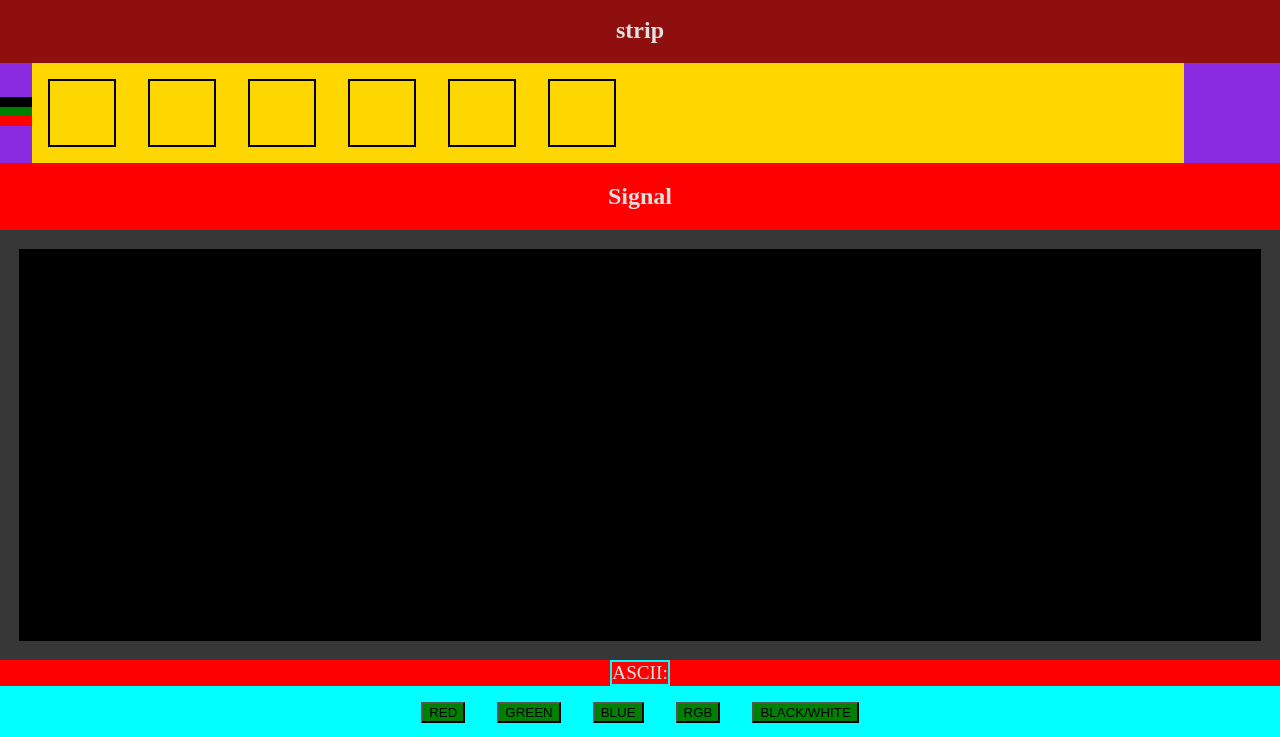
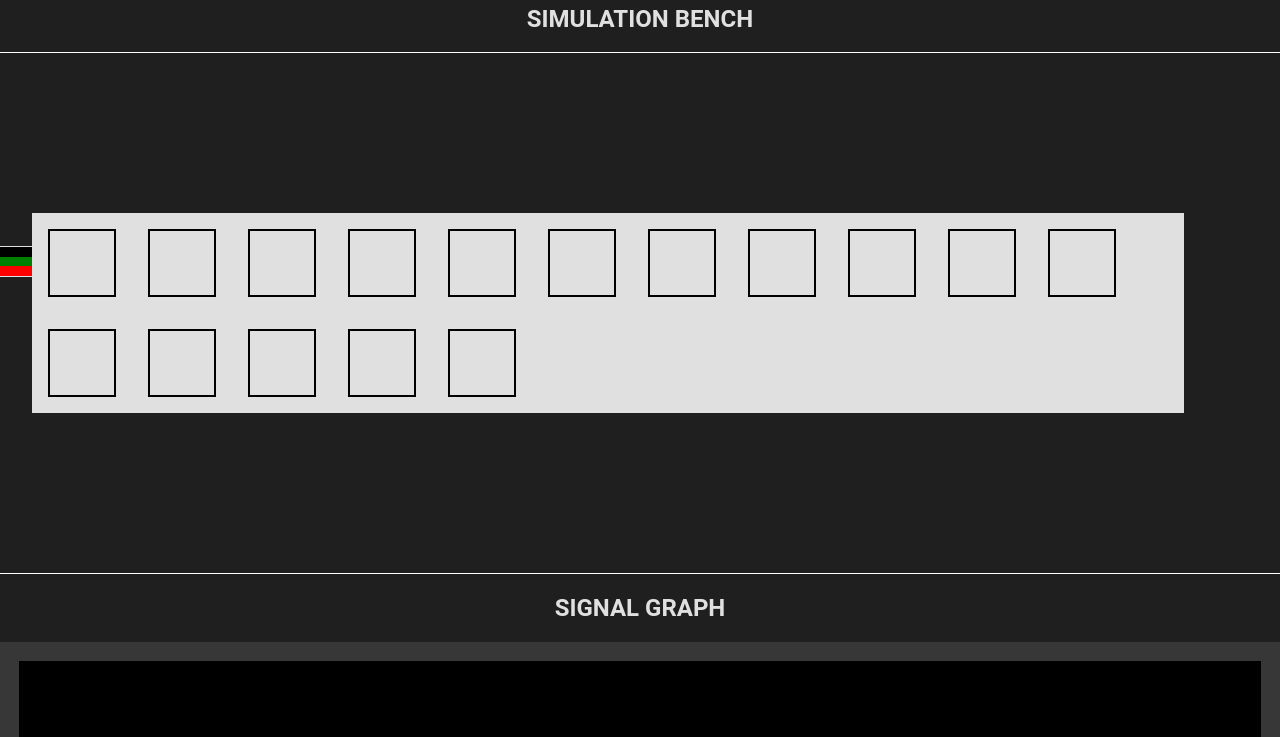
Before and after one commit to Stefan-011/WS2812B-Simulator, an Electron app: page mainWindow.html in a window 1280 px wide. Shown: the part 63-800 px from the top of the page. Drawn offline with Linux system fonts and the light colour scheme.

Commit message:
design improving no.1

```diff
--- a/mainWindow.html
+++ b/mainWindow.html
@@ -10,7 +10,7 @@
     <link rel="stylesheet" href="src/styles/style.css" />
     <title>WS2812B SIMULATOR</title>
   </head>
-  <body>
+  <body >
     <div class="title-bar" id="title-bar">
       <span class="logo-span">WS2812B SIMULATOR</span>
       <div class="control-btns">
@@ -22,11 +22,13 @@
    <div id="submenu-bar">
     <button id="">save as</button>
     <button id="">settings</button>
+    <button id="dark-mode-btn">dark_mode</button>
   </div>
    <div id="app-bar">
     <div id="content">
-      <h2>strip</h1>
+
       <div id="simulator-table">
+        <h2>SIMULATION BENCH</h1>
       <div id="component-area">
         <div id="cable-area">
           <div id="cable-b" class="cable"></div>
@@ -34,26 +36,10 @@
           <div id="cable-r" class="cable"></div>
         </div>
         <div id="led-strip">
-          <!-- <div class="chip"id="1"></div>
-            <div class="chip"id="1"></div>
-            <div class="chip"id="1"></div>
-            <div class="chip"id="1"></div>
-            <div class="chip"id="1"></div>
-            <div class="chip"id="1"></div>
-            <div class="chip"id="1"></div>
-            <div class="chip"id="1"></div>
-            <div class="chip"id="1"></div>
-            <div class="chip"id="1"></div>
-            <div class="chip"id="1"></div>
-            <div class="chip"id="1"></div>
-            <div class="chip"id="1"></div>
-            <div class="chip"id="1"></div>
-            <div class="chip"id="1"></div>
-            <div class="chip"id="1"></div> -->
           </div>
       </div>
         <div id="data-area">
-          <h2>Signal</h2>
+          <h2>SIGNAL GRAPH</h2>
           <div id="led-signal">
             <div id="signal-display">
             <canvas id="binaryChartR"></canvas>
@@ -63,17 +49,17 @@
           </div>
           <div id="ascii-area">
             <span>ASCII:</span>
-          <span id="ascii-signal"></span>
+          <div id="ascii-signal"></div>
           </div>
         </div>
       </div>
     </div>
     <div id="sim-controls">
-      <button id="red-sim">RED</button>
-      <button id="green-sim">GREEN</button>
-      <button id="blue-sim">BLUE</button>
-      <button id="rgb-sim">RGB</button>
-      <button id="bw-sim">BLACK/WHITE</button>
+      <button id="red-sim"></button>
+      <button id="green-sim"></button>
+      <button id="blue-sim"></button>
+      <button id="rgb-sim"></button>
+      <button id="bw-sim"></button>
     </div>
    </div>
 
--- a/src/js/appFunctions.js
+++ b/src/js/appFunctions.js
@@ -3,12 +3,25 @@ import { linkedlist } from "./classes/linkedList.js";
 import { chip } from "./classes/chip.js";
 import { RGB } from "./classes/rgb.js";
 
-const NUM_OF_CHIPS = 6;
+const NUM_OF_CHIPS = 16;
 const SIMULATION_TIME = 1000;
+const RED_BUTTON = document.getElementById("red-sim");
+const GREEN_BUTTON = document.getElementById("green-sim");
+const BLUE_BUTTON = document.getElementById("blue-sim");
+const RGB_BUTTON = document.getElementById("rgb-sim");
+const BW_BUTTON = document.getElementById("bw-sim");
+const DARK_MODE_BUTTON = document.getElementById("dark-mode-btn");
 
 const strip = new linkedlist();
 
 function start_simulation(color, colorType) {
+  changeButtonState([
+    RED_BUTTON,
+    GREEN_BUTTON,
+    BLUE_BUTTON,
+    RGB_BUTTON,
+    BW_BUTTON,
+  ]);
   let color_bits = [];
   let curr_chip = strip.getHead();
   let iterator = 1;
@@ -17,7 +30,16 @@ function start_simulation(color, colorType) {
     switch (colorType.type) {
       case "RGB":
         let sender_intevalRGB = setInterval(() => {
-          if (NUM_OF_CHIPS <= iterator) clearInterval(sender_intevalRGB);
+          if (NUM_OF_CHIPS <= iterator) {
+            clearInterval(sender_intevalRGB);
+            changeButtonState([
+              RED_BUTTON,
+              GREEN_BUTTON,
+              BLUE_BUTTON,
+              RGB_BUTTON,
+              BW_BUTTON,
+            ]);
+          }
           let RGB_color = new RGB();
           RGB_color.setFullColor(
             getRandomInt(0, 255),
@@ -38,7 +60,16 @@ function start_simulation(color, colorType) {
         second_color.setFullColor(255, 255, 255);
         let second_color_bits = getColorBits(second_color);
         let sender_intevalBW = setInterval(() => {
-          if (NUM_OF_CHIPS <= iterator) clearInterval(sender_intevalBW);
+          if (NUM_OF_CHIPS <= iterator) {
+            clearInterval(sender_intevalBW);
+            changeButtonState([
+              RED_BUTTON,
+              GREEN_BUTTON,
+              BLUE_BUTTON,
+              RGB_BUTTON,
+              BW_BUTTON,
+            ]);
+          }
           if (iterator % 2 == 0)
             second_color_bits.forEach((bit) => {
               curr_chip.receive_bit(bit);
@@ -53,7 +84,16 @@ function start_simulation(color, colorType) {
         break;
       case "non-RGB":
         let sender_intevalNoN = setInterval(() => {
-          if (NUM_OF_CHIPS <= iterator) clearInterval(sender_intevalNoN);
+          if (NUM_OF_CHIPS <= iterator) {
+            clearInterval(sender_intevalNoN);
+            changeButtonState([
+              RED_BUTTON,
+              GREEN_BUTTON,
+              BLUE_BUTTON,
+              RGB_BUTTON,
+              BW_BUTTON,
+            ]);
+          }
           color_bits.forEach((bit) => {
             //console.log(bit);
             curr_chip.receive_bit(bit);
@@ -87,12 +127,14 @@ async function clearDiodes() {
   });
 }
 
+function changeButtonState(buttons) {
+  buttons.forEach((button) => {
+    if (button.disabled) button.disabled = false;
+    else button.disabled = true;
+  });
+}
+
 window.onload = () => {
-  const RED_BUTTON = document.getElementById("red-sim");
-  const GREEN_BUTTON = document.getElementById("green-sim");
-  const BLUE_BUTTON = document.getElementById("blue-sim");
-  const RGB_BUTTON = document.getElementById("rgb-sim");
-  const BW_BUTTON = document.getElementById("bw-sim");
   let COLOR = new RGB();
   const colorType = { type: "none" };
 
@@ -115,14 +157,20 @@ window.onload = () => {
     colorType.type = "non-RGB";
     start_simulation(COLOR, colorType);
   });
+
   RGB_BUTTON.addEventListener("click", () => {
     COLOR.setFullColor(0, 0, 0);
     colorType.type = "RGB";
     start_simulation(COLOR, colorType);
   });
+
   BW_BUTTON.addEventListener("click", () => {
     COLOR.setFullColor(0, 0, 0);
     colorType.type = "black/white";
     start_simulation(COLOR, colorType);
   });
+
+  DARK_MODE_BUTTON.addEventListener("click", () => {
+    document.body.classList.toggle("lightmode");
+  });
 };
--- a/src/styles/style.css
+++ b/src/styles/style.css
@@ -3,6 +3,13 @@
   --secondary-color: #e0e0e0;
   --background-color: #1f1f1f;
   --light-shade: #373737;
+}
+
+.lightmode {
+  --primary-color: #e6e5e5;
+  --secondary-color: #2b2b2b;
+  --background-color: #d6d6d6;
+  --light-shade: #b9b7b7;
 }
 
 body {
@@ -15,11 +22,12 @@ body {
   flex-direction: column;
   align-items: center;
   justify-items: center;
+  font-family: "Roboto", sans-serif;
 }
 
 .title-bar {
   background-color: var(--primary-color);
-  border-bottom: 3px solid orangered;
+
   width: 100%;
   height: 4rem;
   -webkit-app-region: drag;
@@ -43,8 +51,8 @@ body {
   flex-direction: column;
   justify-content: start;
   align-items: center;
-  overflow: scroll;
-  width: 100%;
+  overflow-y: auto;
+  width: 100vw;
 }
 
 .control-btns {
@@ -78,9 +86,8 @@ body {
 }
 
 #content {
-  background-color: rgba(255, 0, 0, 0.5);
   width: 100%;
-  height: 100%;
+  height: fit-content;
   display: flex;
   flex-direction: column;
   justify-content: start;
@@ -88,7 +95,7 @@ body {
 }
 
 #simulator-table {
-  background-color: rgba(0, 255, 0, 0.5);
+  /* background-color: rgba(0, 255, 0, 0.5); */
   width: 100%;
   height: 100%;
   display: flex;
@@ -98,21 +105,20 @@ body {
 }
 
 #component-area {
-  background-color: blueviolet;
+  /* background-color: blueviolet; */
   width: 100%;
   height: fit-content;
   display: flex;
   flex-direction: row;
   justify-content: start;
   align-items: start;
-  /*BUG AREA*/
-  margin: 0rem 0;
-
-  /*-------*/
+  padding: 10rem 0;
+  border-bottom: 1px solid white;
+  border-top: 1px solid white;
 }
 
 #led-strip {
-  background-color: gold;
+  background-color: var(--secondary-color);
   color: black;
   width: 90%;
   height: min-content;
@@ -127,7 +133,7 @@ body {
   border: 2px solid black;
   height: 4rem;
   width: 4rem;
-  transition: 0.2s;
+  transition: 0.3s;
 }
 
 #cable-area {
@@ -142,22 +148,21 @@ body {
   width: 2rem;
   height: 0.6rem;
 }
-
+#cable-b {
+  border-top: var(--secondary-color) 1px solid;
+  background-color: black;
+}
+#cable-g {
+  background-color: green;
+}
 #cable-r {
   background-color: red;
-}
-
-#cable-b {
-  background-color: black;
-}
-
-#cable-g {
-  background-color: green;
+  border-bottom: var(--secondary-color) 1px solid;
 }
 
 #data-area {
   width: 100%;
-  background-color: red;
+  /* background-color: red; */
   height: fit-content;
   display: flex;
   flex-direction: column;
@@ -180,8 +185,8 @@ body {
 #binaryChartB {
   background-color: black;
   height: 12rem;
-  /* padding: 0 8rem; */
   width: 30rem;
+  max-width: 100%;
 }
 
 #ascii-area {
@@ -189,20 +194,94 @@ body {
   flex-direction: column;
   align-items: center;
   justify-content: center;
+  flex-wrap: wrap;
   border: 2px solid aqua;
-  font-size: 1.2rem;
+  font-size: 1.5rem;
+  width: fit-content;
+  max-width: 100%;
+}
+
+#ascii-signal {
+  display: flex;
+  flex-direction: row;
+  justify-content: center;
+  align-self: center;
+  color: var(--secondary-color);
+  width: 90vw;
+  flex-wrap: wrap;
+  font-family: "consolas";
+  overflow: auto;
 }
 
 #sim-controls {
+  margin-top: 3rem;
   width: 100%;
   height: 40rem;
-  background-color: aqua;
+  background-color: var(--light-shade);
   display: flex;
   justify-content: center;
   align-items: center;
+  flex-wrap: wrap;
 }
 
 #sim-controls button {
-  background-color: green;
   margin: 1rem;
+  font-size: 1.6rem;
+  min-width: 50px;
+  min-height: 50px;
+  border-radius: 100%;
+  border: 1px solid var(--secondary-color);
 }
+
+#sim-controls button:hover {
+  transform: scale(1.3);
+  transition: 0.4s;
+}
+
+#red-sim {
+  background-color: rgba(255, 0, 0, 1);
+}
+#green-sim {
+  background-color: rgba(0, 255, 0, 1);
+}
+
+#blue-sim {
+  background-color: rgba(0, 0, 255, 1);
+}
+
+#rgb-sim {
+  background: rgb(255, 0, 0);
+  background: linear-gradient(
+    45deg,
+    rgba(255, 0, 0, 1) 20%,
+    rgba(0, 255, 0, 1) 50%,
+    rgba(0, 0, 255, 1) 80%
+  );
+}
+
+#bw-sim {
+  background-color: black !important;
+  background-image: linear-gradient(
+    90deg,
+    rgba(255, 255, 255, 0) 0%,
+    rgba(255, 255, 255, 0) 50%,
+    rgba(255, 255, 255, 1) 51%
+  );
+}
+
+::-webkit-scrollbar {
+  width: 12px; /* Width of the scrollbar */
+}
+
+::-webkit-scrollbar-track {
+  background: var(--light-shade); /* Background of the track */
+}
+
+::-webkit-scrollbar-thumb {
+  background: var(--secondary-color); /* Color of the scrollbar thumb */
+  border-radius: 6px; /* Roundness of the thumb */
+}
+
+::-webkit-scrollbar-thumb:hover {
+  background: #555; /* Color on hover */
+}
```
